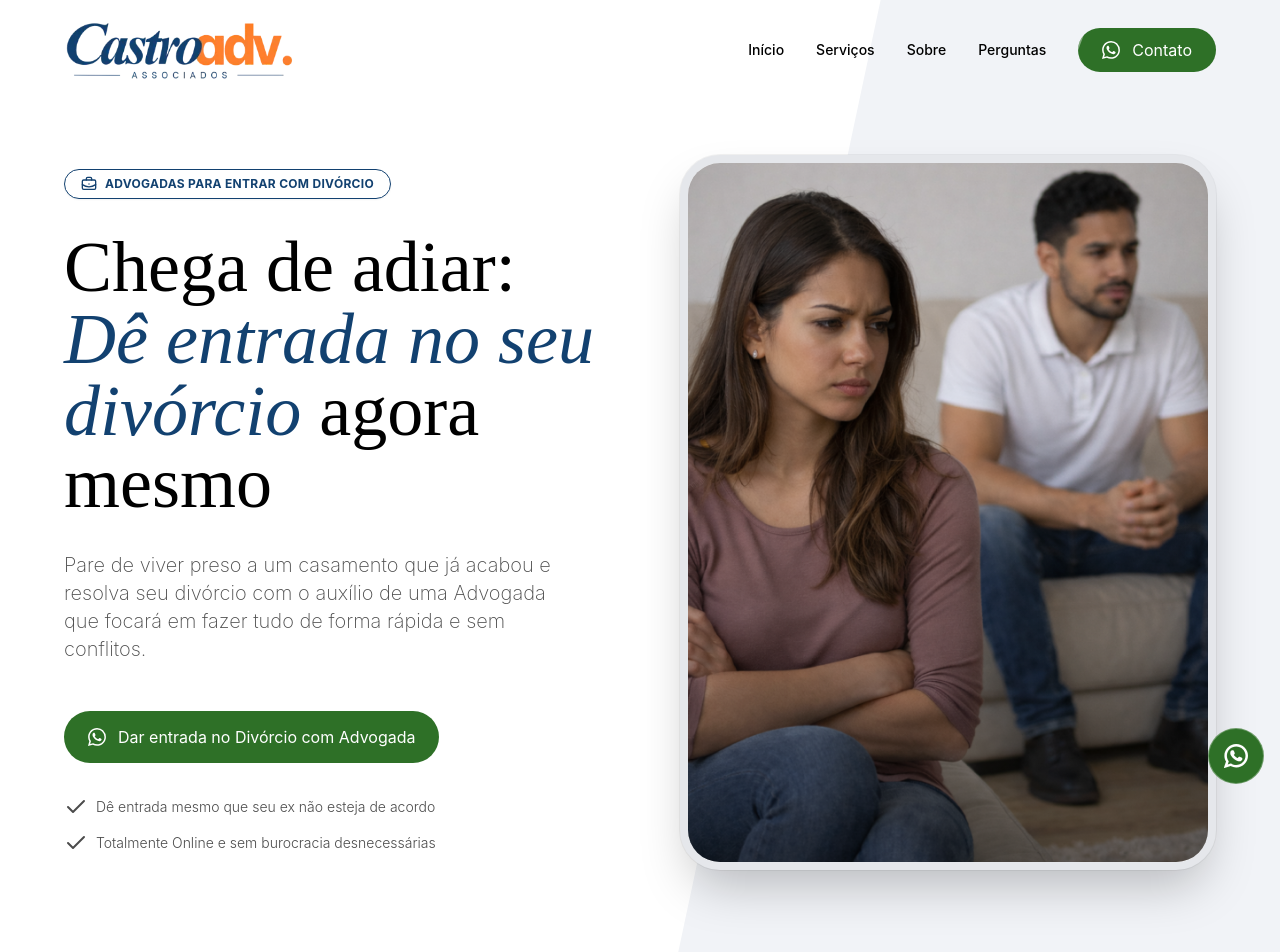
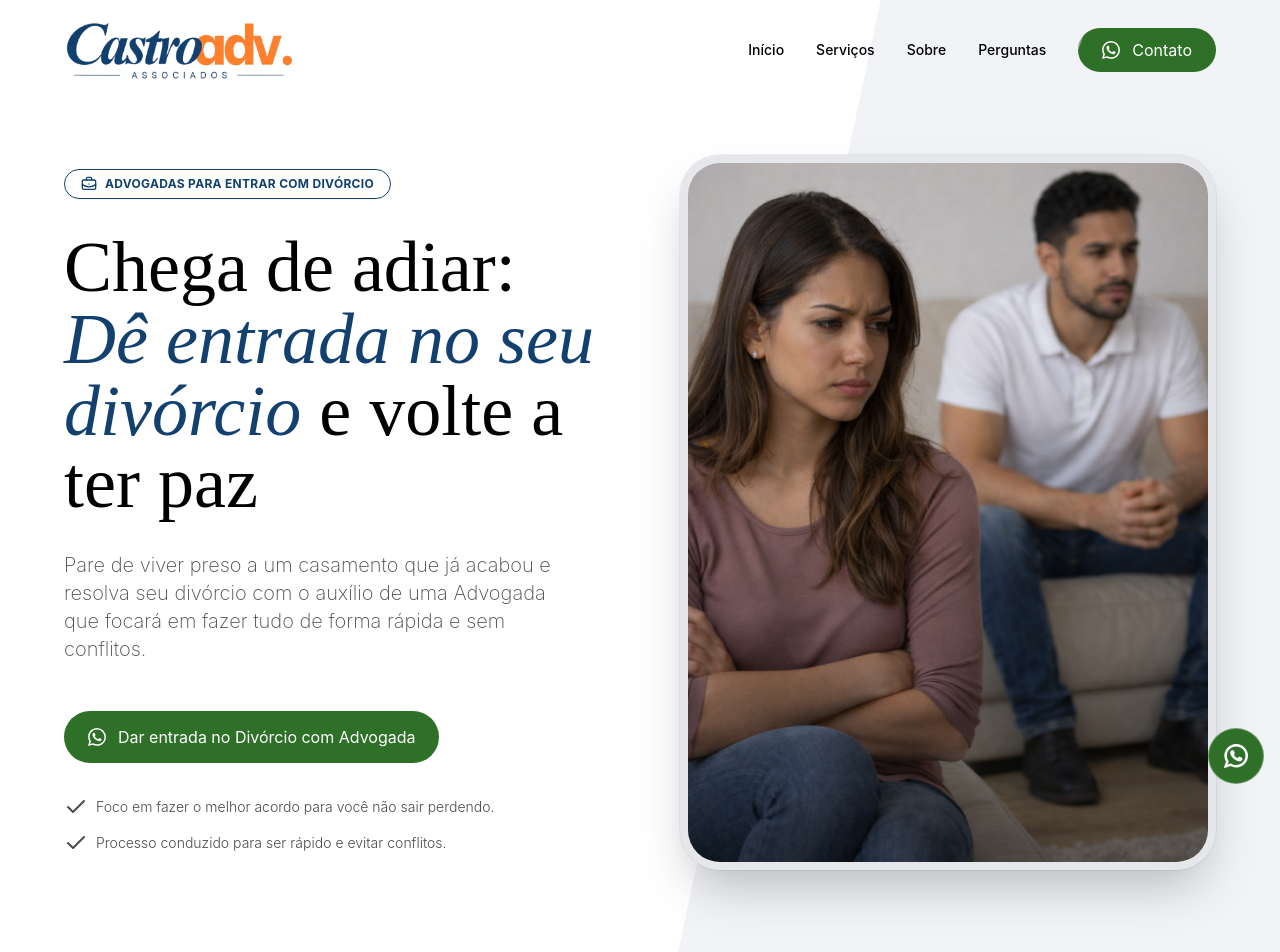
Before and after one commit to Paper-Street-Softwares/LPS-Castro-Advogados-Associados-V4, a React (Vite) app: page / in a window 1280 px wide. Shown: the top 952 px of the page. Built offline with nearby package versions, Linux system fonts and the light colour scheme.

Commit message:
feat: Atualiza copy

```diff
--- a/src/content/content.jsx
+++ b/src/content/content.jsx
@@ -129,7 +129,7 @@ const content = {
           Dê entrada no seu divórcio{" "}
         </span>
       ),
-      SecondPart: <span>agora mesmo</span>,
+      SecondPart: <span>e volte a ter paz</span>,
       subtitle: (
         <p>
           Pare de viver preso a um casamento que já acabou e resolva seu
@@ -148,8 +148,8 @@ const content = {
       obsHero: {
         icon: <LucideIdCard />,
         iconTwo: <LucideIdCard />,
-        text: "Dê entrada mesmo que seu ex não esteja de acordo",
-        textTwo: "Totalmente Online e sem burocracia desnecessárias",
+        text: "Foco em fazer o melhor acordo para você não sair perdendo.",
+        textTwo: "Processo conduzido para ser rápido e evitar conflitos.",
       },
       secondaryCta: "Contato",
       images: {
```
